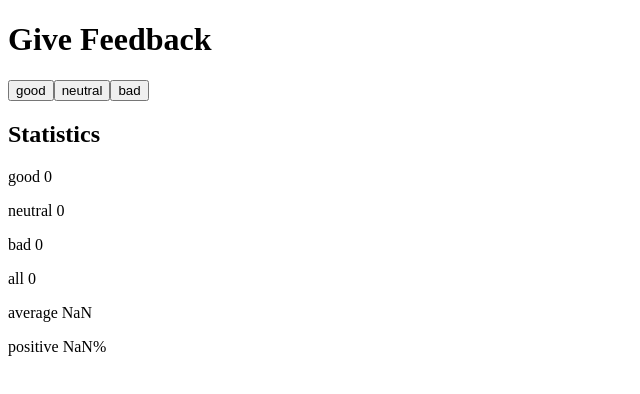
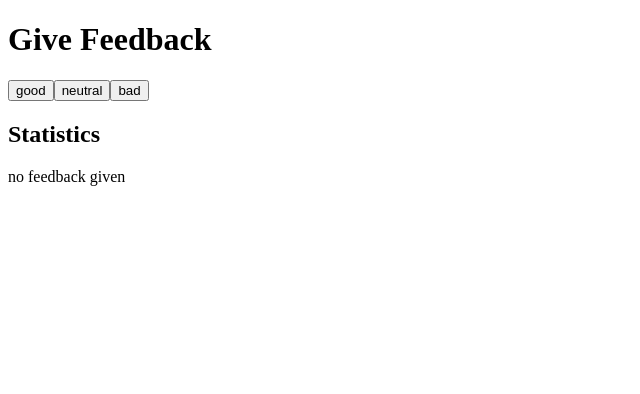
Before and after one commit to LizPinango/FullStackOpen-2025, a React (Vite) app in the folder Part1/unicafe/: page / in a window 1280 px wide. Shown: the top 394 px of the page, without its empty margins (0-640 px from the left). Built offline with nearby package versions, Linux system fonts and the light colour scheme.

Commit message:
Part1: Unicafe - Step 4 Change app to display statistics only once feedback has been gathered

```diff
--- a/Part1/unicafe/src/App.jsx
+++ b/Part1/unicafe/src/App.jsx
@@ -13,10 +13,16 @@ const Statistics = ({good, neutral, bad}) => {
   let pr = (good*100)/total;
   let average = (good-bad)/total;
 
+  if (total === 0) {
+    return (
+      <>
+        <p>no feedback given</p>
+      </>
+    )
+  }
+
   return(
     <>
-      <h2>Statistics</h2>
-
       <p>good {good}</p>
       <p>neutral {neutral}</p>
       <p>bad {bad}</p>
@@ -35,11 +41,11 @@ const App = () => {
   return (
     <div>
       <h1>Give Feedback</h1>
-
       <Buttom handleClick={()=> setGood(good + 1)} text={"good"}></Buttom>
       <Buttom handleClick={()=> setNeutral(neutral + 1)} text={"neutral"}></Buttom>
       <Buttom handleClick={()=> setBad(bad + 1)} text={"bad"}></Buttom>
 
+      <h2>Statistics</h2>
       <Statistics good={good} neutral={neutral} bad={bad}></Statistics>
     </div>
   )
```
